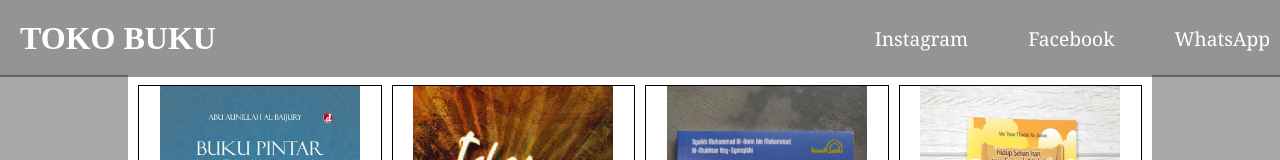
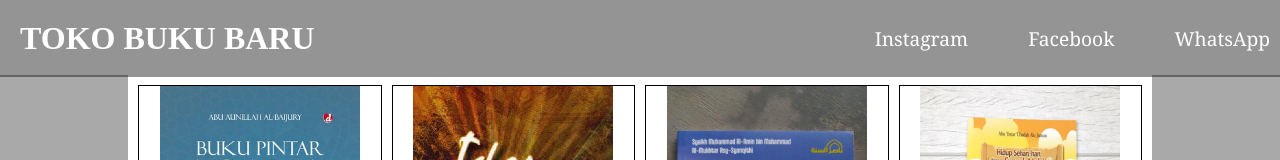
Before and after one commit to YasMatematika/demo-git, a plain HTML site: page index.html in a window 1280 px wide. Shown: the top 160 px of the page. Drawn offline with Linux system fonts and the light colour scheme.

Commit message:
added 2nd index

```diff
--- a/index.html
+++ b/index.html
@@ -102,7 +102,7 @@
   </head>
   <body>
     <div class="nav">
-      <h1>TOKO BUKU</h1>
+      <h1>TOKO BUKU BARU</h1>
       <ul>
         <li><a href="https://www.instagram.com/buku_coding_untuk_pemula/?hl=id">Instagram</a></li>
         <li><a href="https://www.facebook.com/profile.php?id=100084135006504">Facebook</a></li>
```
Also changed, not shown: index2.html (added).
